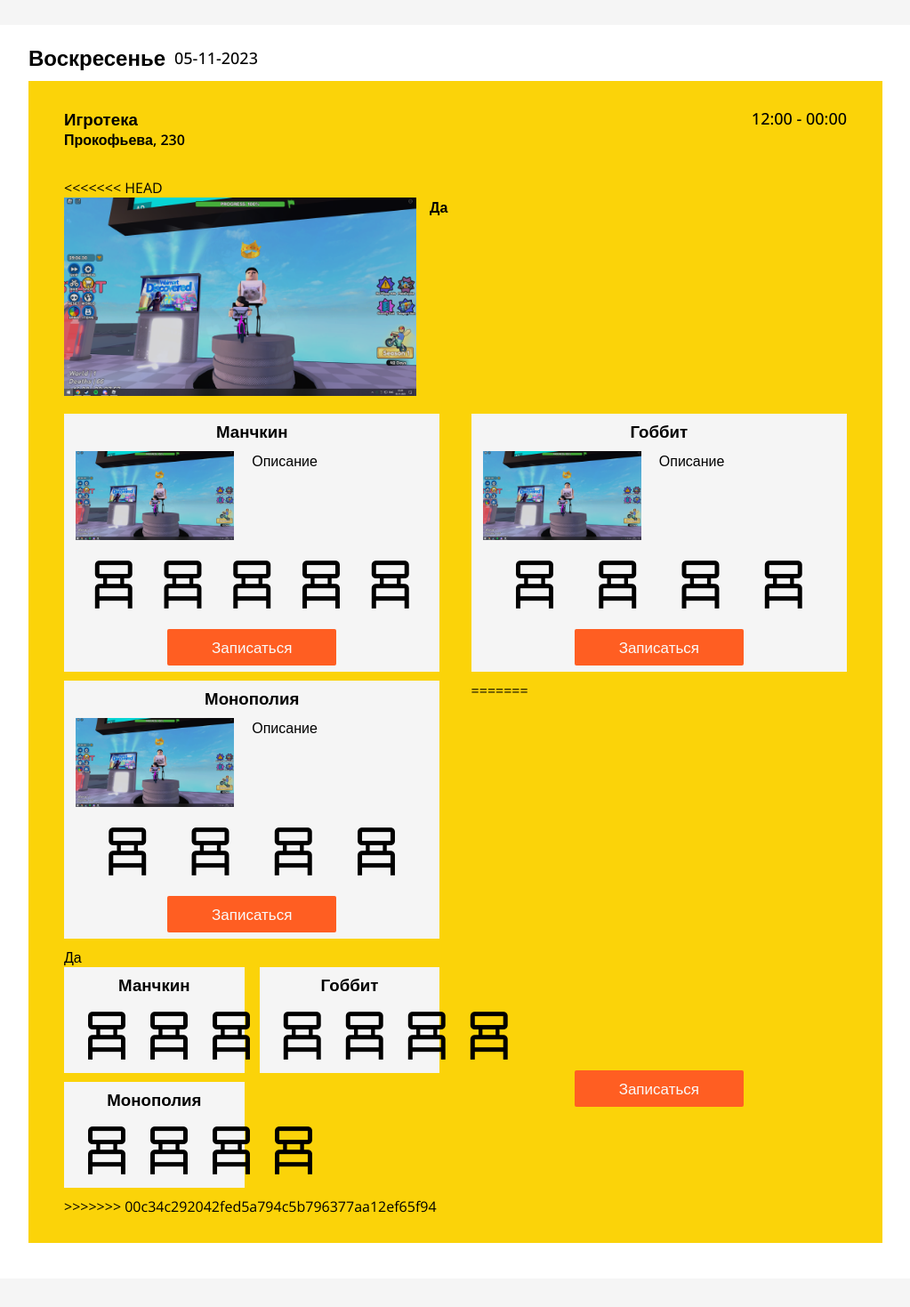
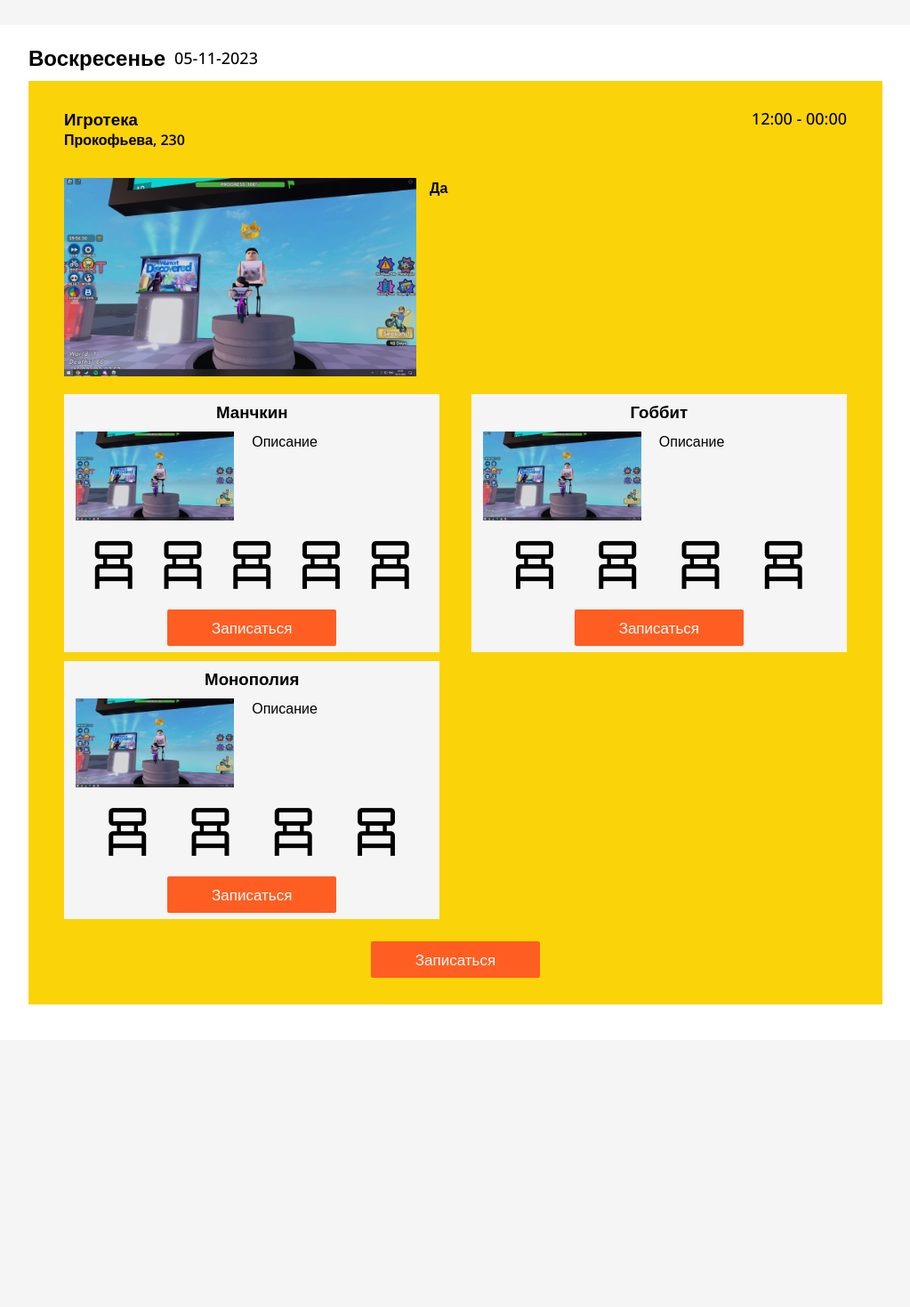
Before and after one commit to trixvlq/HobbyTown, a Django app: page / in a window 1280 px wide. Shown: the part 163-1632 px from the top of the page at 89% size, without its empty margins (128-1151 px from the left). After the commit the page ends 1292 px from the top, so only its background shows below. Run offline with Django 4.2, Linux system fonts and the light colour scheme; data comes from the database, SQL or seed files in the repository.

Commit message:
games block and modal changes

```diff
--- a/HobbyTown/templates/base.html
+++ b/HobbyTown/templates/base.html
@@ -11,7 +11,6 @@
     <link
         href="https://fonts.googleapis.com/css2?family=Material+Symbols+Outlined:opsz,wght,FILL,GRAD@20..48,100..700,0..1,-50..200"
         rel="stylesheet">
-    <script src="{% static 'js/script.js' %}"></script>
 </head>
 
 <body>
@@ -32,5 +31,6 @@
     <main>
         {% block content %}
         {% endblock %}
+        <script src="{% static 'js/script.js' %}"></script>
     </main>
 </body>
--- a/HobbyTown/templates/index.html
+++ b/HobbyTown/templates/index.html
@@ -22,7 +22,6 @@
                 <p>{{ event.address }}</p>
             </div>
             <div class="card-body">
-<<<<<<< HEAD
                 <div class="card-body-description">
                     <img src="{{ event.image }}">
                     <h4>{{ event.description }}</h4>
@@ -59,39 +58,6 @@
                     </div>
                     {% endif %}
                     {% endfor %}
-=======
-                <div class="left-card">
-                    <p>{{ event.description }}</p>
-                    <div class="games">
-                        {% for game in games %}
-                        {% if game.event == event %}
-                        <div class="game-info">
-                            <h3>{{ game.game.title }}</h3>
-                            <div class="seats">
-                                {% if game.players == 0%}
-                                <p>Места закончились</p>
-                                {% else %}
-                                {% load custom_filters %}
-                                {% for sit in game.current|custom_range %}
-                                <span class="material-symbols-outlined"
-                                      style="font-variation-settings: 'FILL' 1;" title="Занято">
-
-                                                            chair_alt
-                                                        </span>
-                                {% endfor %}
-                                {% for sit in game.players|custom_range %}
-                                <span class="material-symbols-outlined">
-                                                                chair_alt
-                                                            </span>
-                                </a>
-                                {% endfor %}
-                                {% endif %}
-                            </div>
-                        </div>
-                        {% endif %}
-                        {% endfor %}
-                    </div>
->>>>>>> 00c34c292042fed5a794c5b796377aa12ef65f94
                 </div>
                 <button class="openModalBtn" data-event-title="{{ event.title }}">Записаться</button>
             </div>
@@ -112,35 +78,22 @@
                             {{ form.name }}
                             <h3>Номер телефона</h3>
                             {{ form.number }}
-                            <fieldset>
-                                <legend>Выберите игротеки</legend>
-                                {% for game in form.games %}
-                                <div>
-<<<<<<< HEAD
-                                    <input type="checkbox" name="games" value="{{game|value}}">
-=======
-                                    <input type="checkbox" name="games" value = "{{game|value}}">
->>>>>>> 00c34c292042fed5a794c5b796377aa12ef65f94
-                                    {{ game }}
-                                </div>
+                            <select id="choices" name="choices">
+                                {% for i in form.games %}
+                                {{ i }}
                                 {% endfor %}
-                            </fieldset>
+                            </select>
                             <div class="modal-bottom">
                                 <button type="submit">Отправить</button>
                             </div>
                             {% if event.price != 0 %}
-                            <p>Цена:{{ event.price }}</p>
+                            <p>Цена: {{ event.price }}</p>
                             {% endif %}
                         </form>
                         {% else %}
                         <p>Свободных мест не осталось :P</p>
                         {% endif %}
                     </div>
-
-<<<<<<< HEAD
-=======
-
->>>>>>> 00c34c292042fed5a794c5b796377aa12ef65f94
                 </div>
             </div>
             {% endif %}
```
Also changed, not shown: HobbyTown/static/css/style.css (+37 -21 lines).
